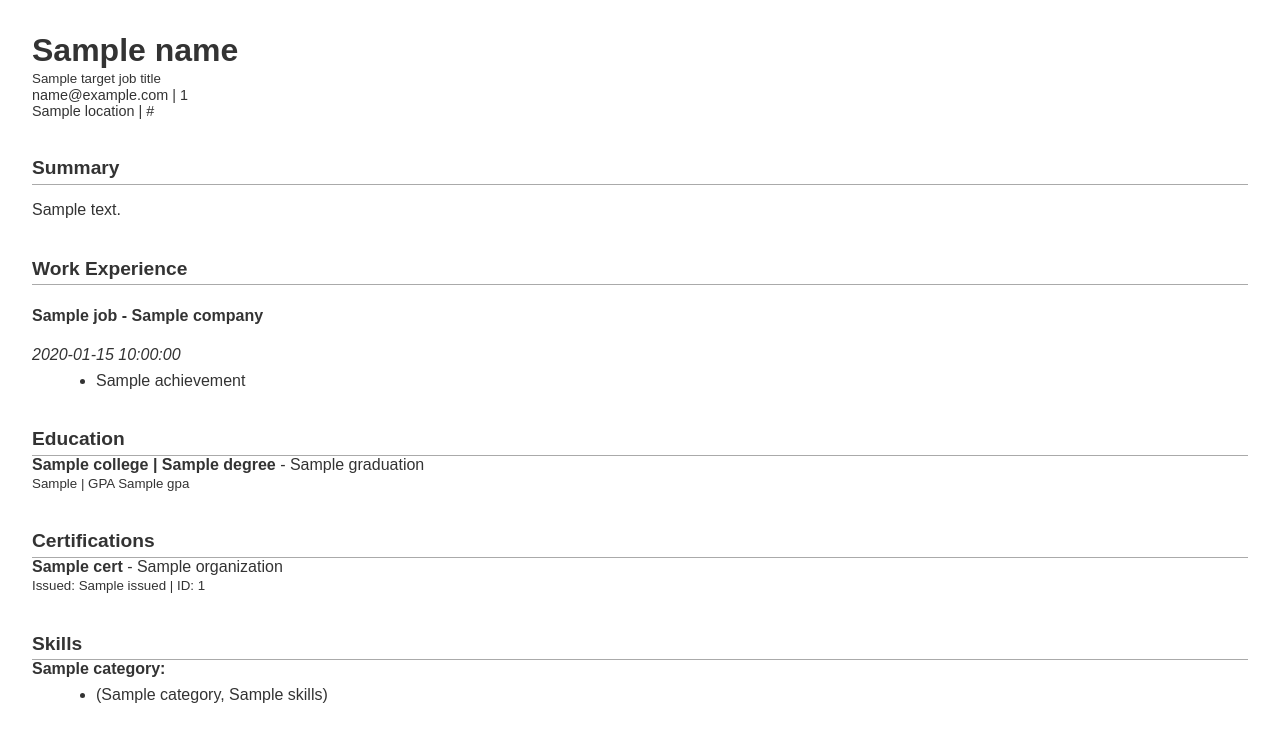
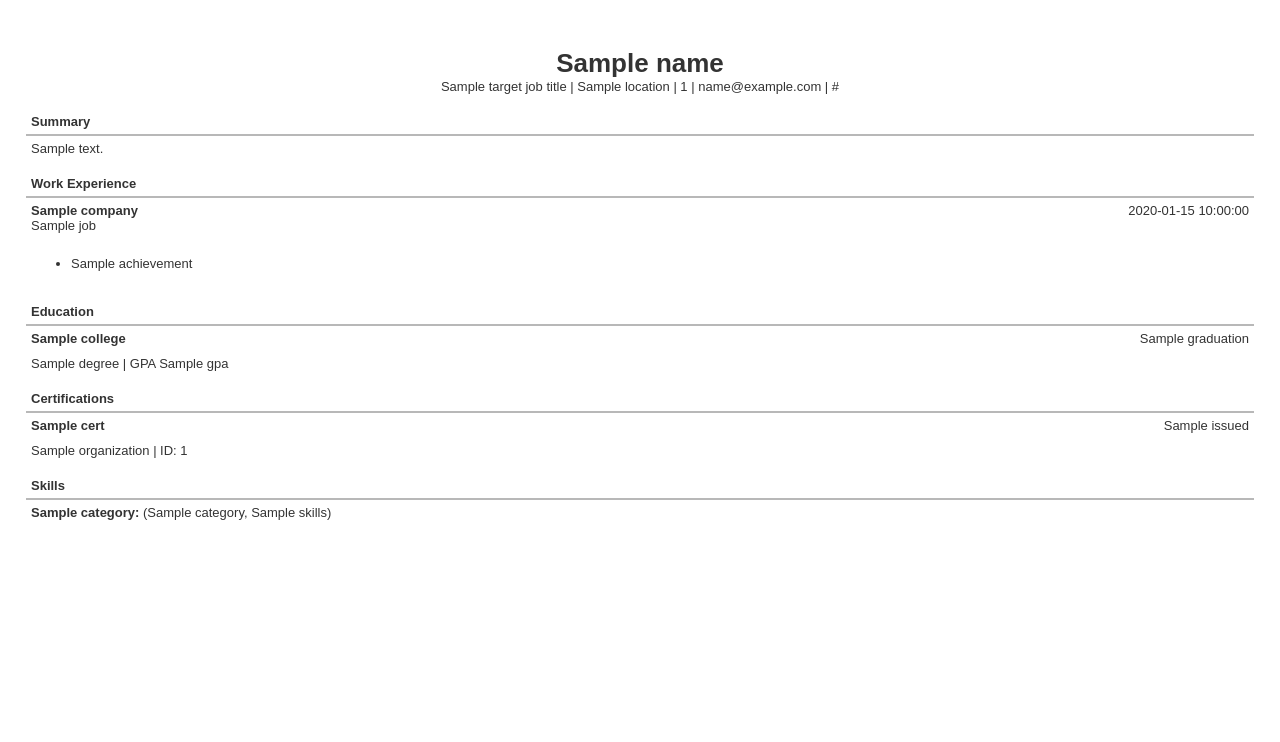
Before and after one commit to nick-thomp/Resume-Generator, a Python web app: template templates/basic.html in a window 1280 px wide. Shown: the top 742 px of the page. Run offline with Jinja, Linux system fonts and the light colour scheme; the template is opened without the code that fills it: most values are stand-ins (such as "Sample title", 1, 10 or a date in 2020).

Commit message:
Update basic.html
Update basic template to be useable.

```diff
--- a/templates/basic.html
+++ b/templates/basic.html
@@ -4,117 +4,131 @@
     <meta charset="UTF-8" />
     <meta name="viewport" content="width=device-width, initial-scale=1.0" />
     <title>{{ name }} - Resume</title>
+  </head>
+  <body>
     <style>
         @page {
             margin: 0.25mm;
         }
         body {
             font-family: Arial, sans-serif;
+			font-size: 13px;
             margin: 2em;
             color: #333;
         }
-      h1,
-      h2,
-      h3 {
+        h1, h2, h3 {
             margin-bottom: 0;
         }
-      h1 {
-        font-size: 2em;
+        h3 {
+            border-bottom: 2px solid rgb(184, 184, 184);
+            margin-bottom: 5px;
         }
-      h2,
-      h3 {
-        margin-top: 2em;
-        border-bottom: 1px solid #aaa;
-        padding-bottom: 0.25em;
-        font-size: 1.2em;
+        table {
+            width: 100%;
+            border-collapse: collapse;
+			margin-bottom: 10px;
         }
-      .section {
-        margin-bottom: 1.5em;
+        td, th {
+            padding: 0px;
+            vertical-align: top;
+			padding: 5px;
         }
-      .job,
-      .cert {
-        margin-bottom: 1em;
+		th {
+			font-size: 15;
+			text-align: start;
 		}
-      ul {
-        margin: 0.5em 0 0 1.5em;
+		tr {
+			padding: 0px;
 		}
-      .info {
-        font-size: 0.9em;
-        margin-bottom: 1em;
+        .header {
+            text-align: center;
         }
-      .skills-list {
-        display: flex;
-        flex-wrap: wrap;
+        .border-bottom {
+            border-bottom: 2px solid rgb(184, 184, 184);
         }
-      .skills-list div {
-        flex: 1 1 200px;
-        margin-bottom: 1em;
+		.right-align {
+			text-align:end;
 		}
     </style>
-  </head>
-  <body>
-    <h1>{{ name }}</h1>
-    <small>{{target_job_title}}</small>
-    <div class="info">
-      <div>{{ personal_info.email }} | {{ personal_info.number }}</div>
-      <div>{{ personal_info.location }} | {{ personal_info.url }}</div>
-    </div>
 
-    <div class="section">
-      <h3>Summary</h3>
-      <p>{{ summary }}</p>
-    </div>
+    <table class="header">
+        <tr>
+            <td colspan="1">
+                <h1>{{name}}</h1>
+				<div>{{target_job_title}} | {{personal_info.location}} | {{personal_info.number}} | {{personal_info.email}} | {{personal_info.url}}</div>
+			</td>
+		</tr>
+	</table>
 
-    <div class="section">
-      <h3>Work Experience</h3>
+    <table>
+        <tr>
+            <th colspan="2" class="border-bottom">Summary</th>
+        </tr>
+        <tr>
+            <td colspan="2">{{summary}}</td>
+        </tr>
+    </table>
+
+    <table>
+        <tr>
+            <th colspan="2" class="border-bottom">Work Experience</th>
+        </tr>
         {% for job in work_experience %}
-      <div class="job">
-        <h4>{{ job.title }} - {{ job.company }}</h4>
-        <em>{{ job.date }}</em>
+        <tr>
+            <td><strong>{{job.company}}</strong><br>{{job.title}}</td>
+            <td class="right-align">{{job.date}}</td>
+        </tr>
+        <tr>
+            <td colspan="2">
                 <ul>
                     {% for achievement in job.achievements %}
-          <li>{{ achievement }}</li>
+                        <li>{{achievement}}</li>
                     {% endfor %}
                 </ul>
-      </div>
+            </td>
+        </tr>
         {% endfor %}
-    </div>
+    </table>
 
-    <div class="section">
-      <h3>Education</h3>
+    <table>
+        <tr>
+            <th colspan="2" class="border-bottom">Education</th>
+        </tr>
         {% for education in educations %}
-      <div class="education">
-        <strong>{{education.college}} | {{education.degree}} </strong> -
-        {{education.graduation}}<br />
-        <small>{{education.field_of_study}} | GPA {{education.gpa}}</small>
-      </div>
+        <tr>
+            <td><strong>{{education.college}}</strong></td>
+            <td class="right-align">{{education.graduation}}</td>
+        </tr>
+        <tr>
+            <td colspan="2">{{education.degree}} | GPA {{education.gpa}}</td>
+        </tr>
         {% endfor %}
-    </div>
+    </table>
 
-    <div class="section">
-      <h3>Certifications</h3>
+    <table>
+        <tr>
+            <th colspan="2" class="border-bottom">Certifications</th>
+        </tr>
         {% for cert in certs %}
-      <div class="cert">
-        <strong>{{ cert.name }}</strong> - {{ cert.organization }}<br />
-        <small>Issued: {{ cert.issued }} | ID: {{ cert.cred_id }}</small>
-      </div>
+        <tr>
+            <td><strong>{{cert.name}}</strong></td>
+            <td class="right-align">{{cert.issued}}</td>
+        </tr>
+        <tr>
+            <td colspan="2">{{cert.organization}} | ID: {{cert.cred_id}}</td>
+        </tr>
         {% endfor %}
-    </div>
+    </table>
 
-    <div class="section">
-      <h3>Skills</h3>
-      <div class="skills-list">
+    <table>
+        <tr>
+            <th colspan="1" class="border-bottom">Skills</th>
+        </tr>
         {% for category, skills in skills.items() %}
-        <div>
-          <strong>{{ category }}:</strong>
-          <ul>
-            {% for skill in skills %}
-            <li>{{ skill }}</li>
+        <tr>
+            <td><strong>{{category}}: </strong>{% for skill in skills %}{{skill}}{% if not loop.last %}, {% endif %} {% endfor %}</td>
+        </tr>
         {% endfor %}
-          </ul>
-        </div>
-        {% endfor %}
-      </div>
-    </div>
+    </table>
 </body>
 </html>
```
Lines whose indentation alone changed are shown as unchanged.
